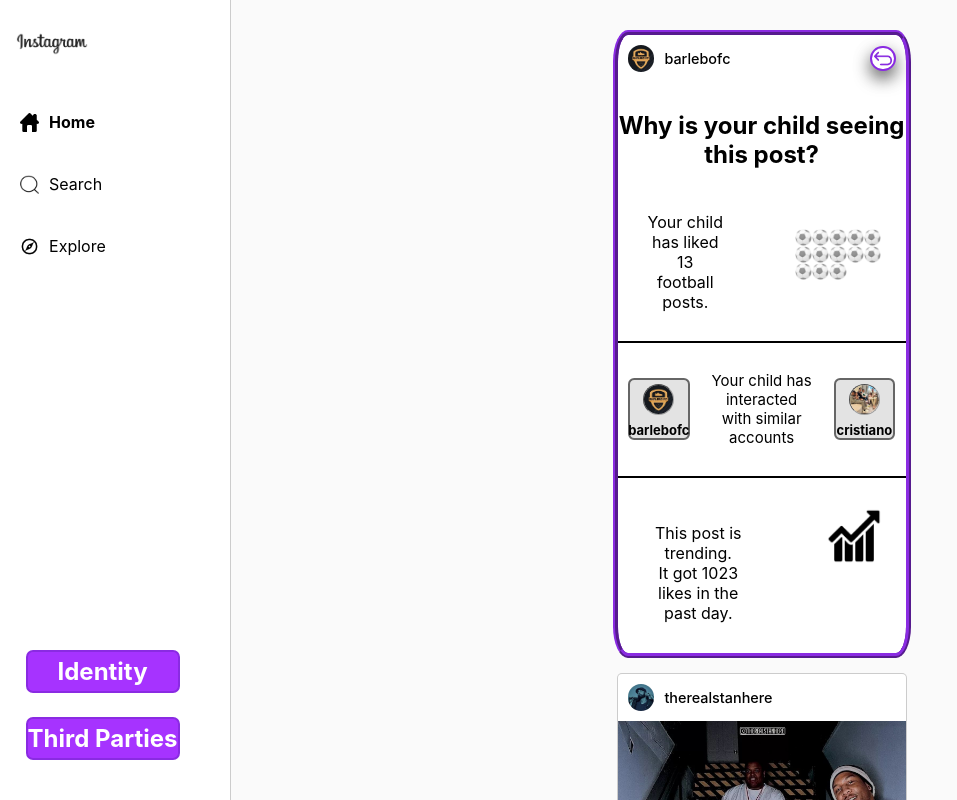
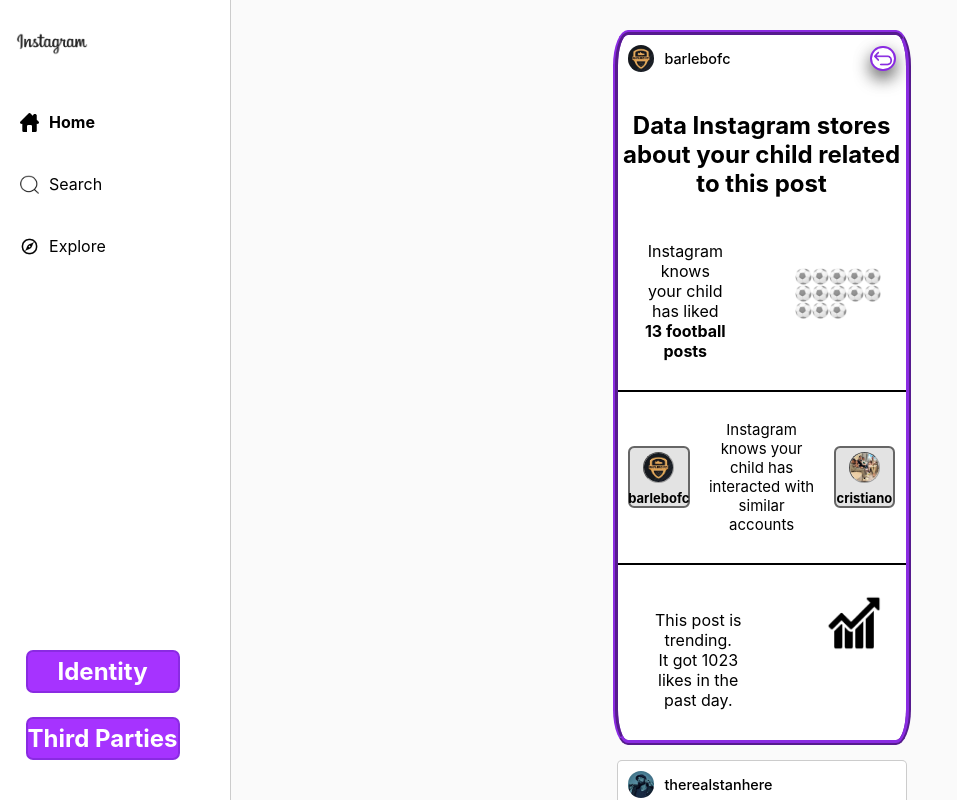
Before and after one commit to edizucar/instagram-clone, a React (Create React App) app: page / in a window 1280 px wide. Both pictures are taken after a click on the element 752 px from the left and 463 px from the top of the page. Shown: the top 800 px of the page, without its empty margins (0-957 px from the left). Built offline with nearby package versions, Linux system fonts and the light colour scheme.

Commit message:
Changing language to focus on data storage (and updating css layout to accommodate for changes)

```diff
--- a/src/components/Identity.js
+++ b/src/components/Identity.js
@@ -22,7 +22,7 @@
         <h2>Identity</h2>
 
         <div className="identityinfo">
-            <h2>Your child's identity</h2>
+            <h2>Instagram stores your child's personal information</h2>
             <div className='identityinfo--flex'>
                 <div className='identityitem gender'>
                     <img src={gender_img} alt="gender"></img>
--- a/src/components/InteractionInformation.js
+++ b/src/components/InteractionInformation.js
@@ -9,9 +9,7 @@
     return (<div className="interactioninformation">
         <AccountProfile name={account_src} image={profile_picture_src}/>
         <div className="interactioninformation--link">
-            <p>Your child has interacted</p>
-            {/* <img src={linked_icon} alt="link"></img> */}
-            <p>with similar accounts</p>
+            <p>Instagram knows your child has interacted with similar accounts</p>
         </div>
         <AccountProfile name={account_dest} image={profile_picture_dest}/>
 
--- a/src/components/LikeInformation.js
+++ b/src/components/LikeInformation.js
@@ -10,8 +10,7 @@
 
     return (<div className="likeinformation">
         <div className="likeinformation--text">
-            <p>Your child has liked {count}{overflow}</p>
-            <p>{topic} posts.</p>
+            <p> Instagram knows your child has liked <strong>{count}{overflow} {topic} posts</strong></p>
         </div>
 
         <div className="likeinformation--emojiarea">
--- a/src/components/Post.js
+++ b/src/components/Post.js
@@ -46,7 +46,7 @@
 
 
             <div className="postdata">
-                <h2 className="postdata--h2">Why is your child seeing this post?</h2>
+                <h2 className="postdata--h2">Data Instagram stores about your child related to this post</h2>
 
                 <LikeInformation
                     topic={data.topic}
--- a/src/components/ThirdParties.js
+++ b/src/components/ThirdParties.js
@@ -16,8 +16,8 @@
     return (<div className="thirdpartiesbutton">
         <h2>Third Parties</h2>
         <div className="thirdpartiesinfo">
-            <h2 className='tp--title'>Third Parties</h2>
-            <p className='tp--desc'>Third parties gain access to your child's information.</p>
+            <h2 className='tp--title'>Third Parties & Instagram</h2>
+            <p className='tp--desc'>Instagram works with third parties to gather and share your child's data.</p>
             <div className='tp--vis'>
                 <div className='tp--gender'>
                     <img src={gender_img}></img>
--- a/src/css/Identity.css
+++ b/src/css/Identity.css
@@ -21,6 +21,11 @@
 .identitybutton > h2 {
     margin: 5px 0 5px 0;
     text-align: center;
+}
+
+.identityinfo > h2 {
+    text-align: center;
+    margin: 0;
 }
 
 .identityinfo {
```
